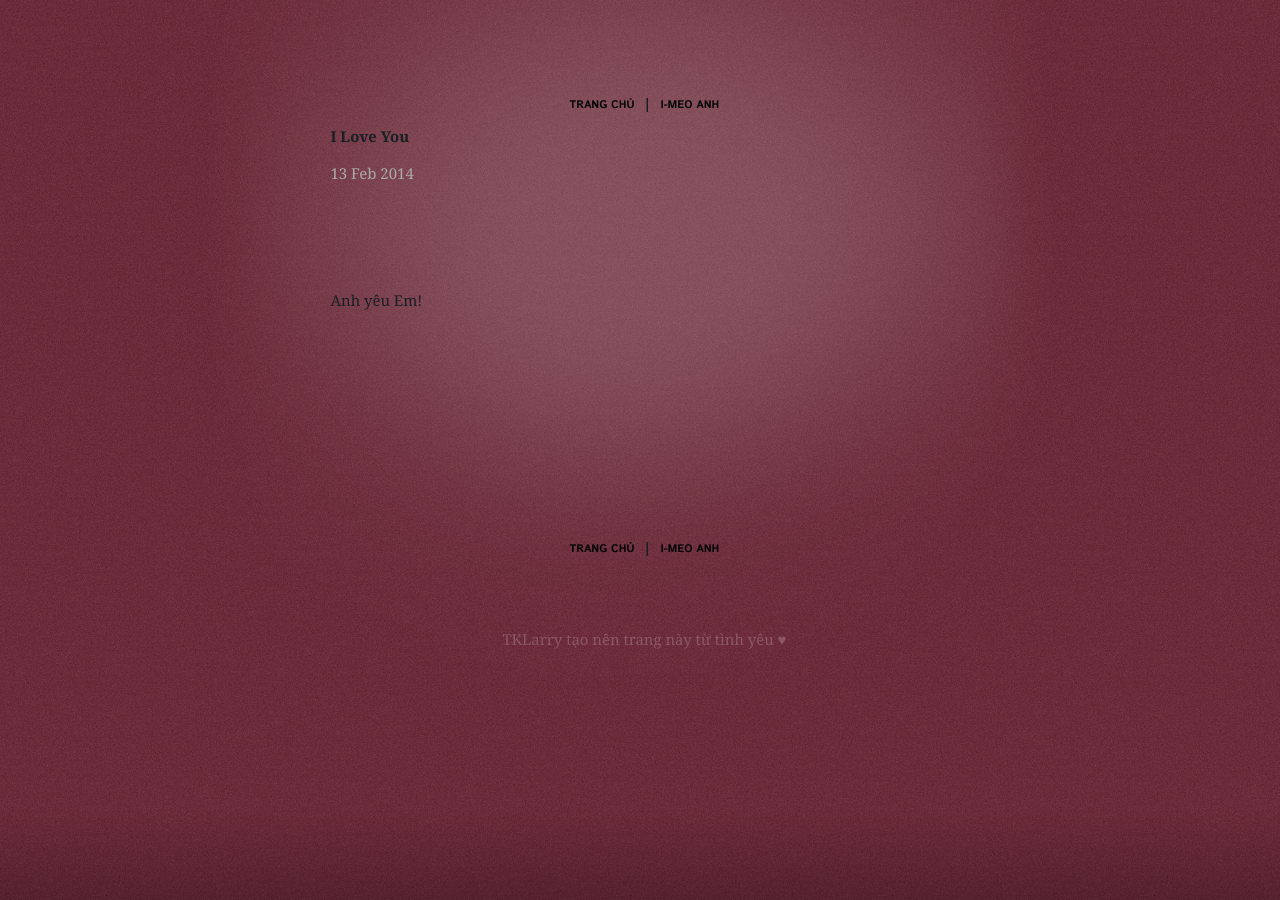
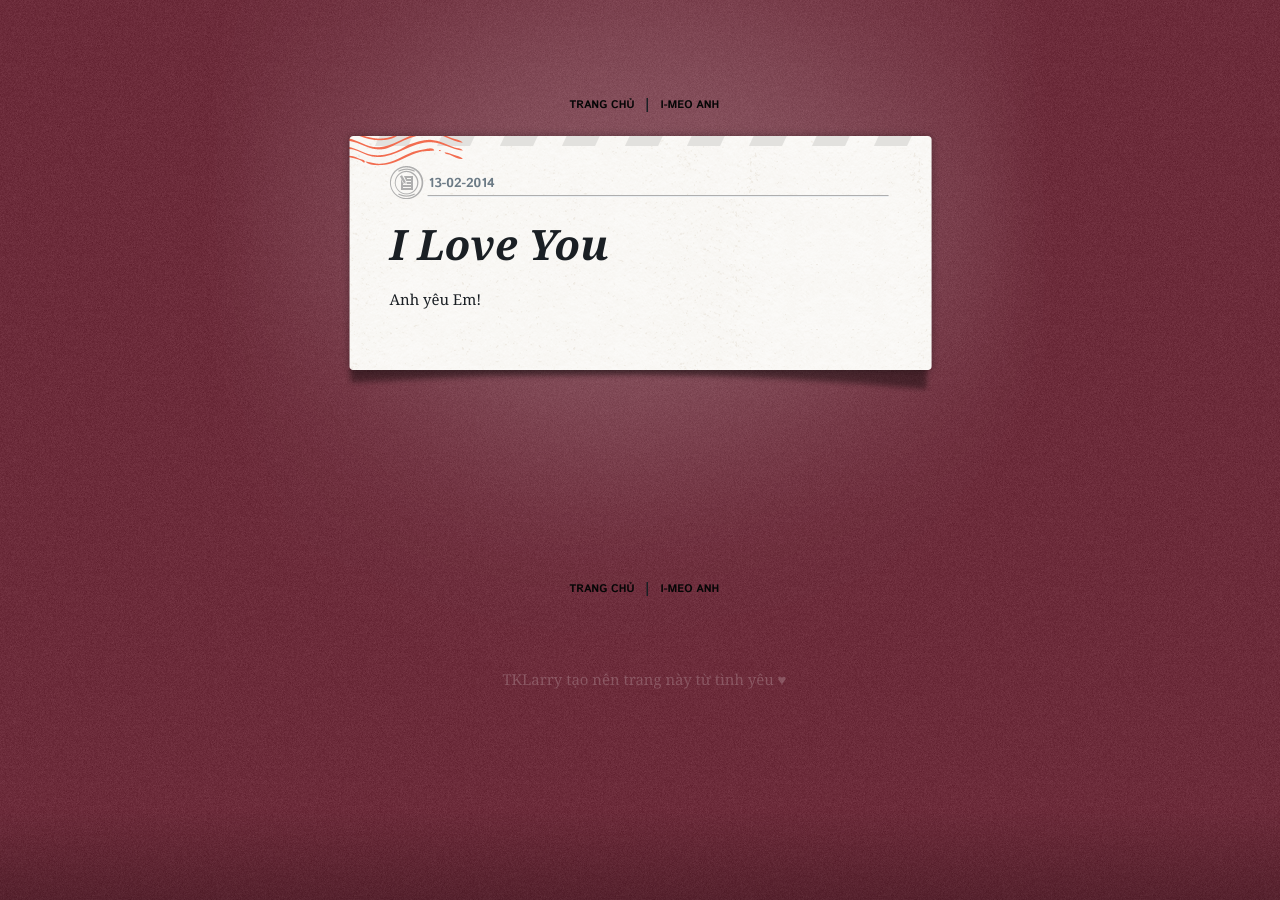
Before and after one commit to tklarryonline/i-love-you, a Jekyll site: the page built from _posts/2014-02-13-i-love-you.md, in a window 1280 px wide. Built offline with Jekyll 4.4.1, drawn with Linux system fonts in a browser that asks for light colours; Markdown is read by kramdown in place of the engine named in the settings.

Commit message:
Finished separated post layout

```diff
--- a/_layouts/post.html
+++ b/_layouts/post.html
@@ -1,9 +1,25 @@
 ---
 layout: default
 ---
-<h2>{{ page.title }}</h2>
-<p class="meta">{{ page.date | date_to_string }}</p>
-
-<div class="post">
-{{ content }}
+<div class="post {{ page.type }}">
+  <div class="post-top">
+    <a class="post-date" href="{{ site.url }}{{ page.url }}">{{ page.date | date: "%d-%m-%Y" }}</a>
+  </div>
+  <div class="post-content">
+  {% if page.type == "quote" %}
+    <div class="quote-container">
+      <blockquote class="short">{{ content }}</blockquote>
+    </div>
+    <div class="copy">
+      <span class="st">{{ page.author }}</span>
+    </div>
+  {% elsif page.type == "text" %}
+    <h2><a href="{{ site.url }}{{ page.url }}">{{ page.title }}</a></h2>
+    <div class="copy">
+      {{ content }}
+    </div>
+  {% else %}
+  {% endif %}
+  </div>
+  <div class="post-bottom"></div>
 </div>
```
